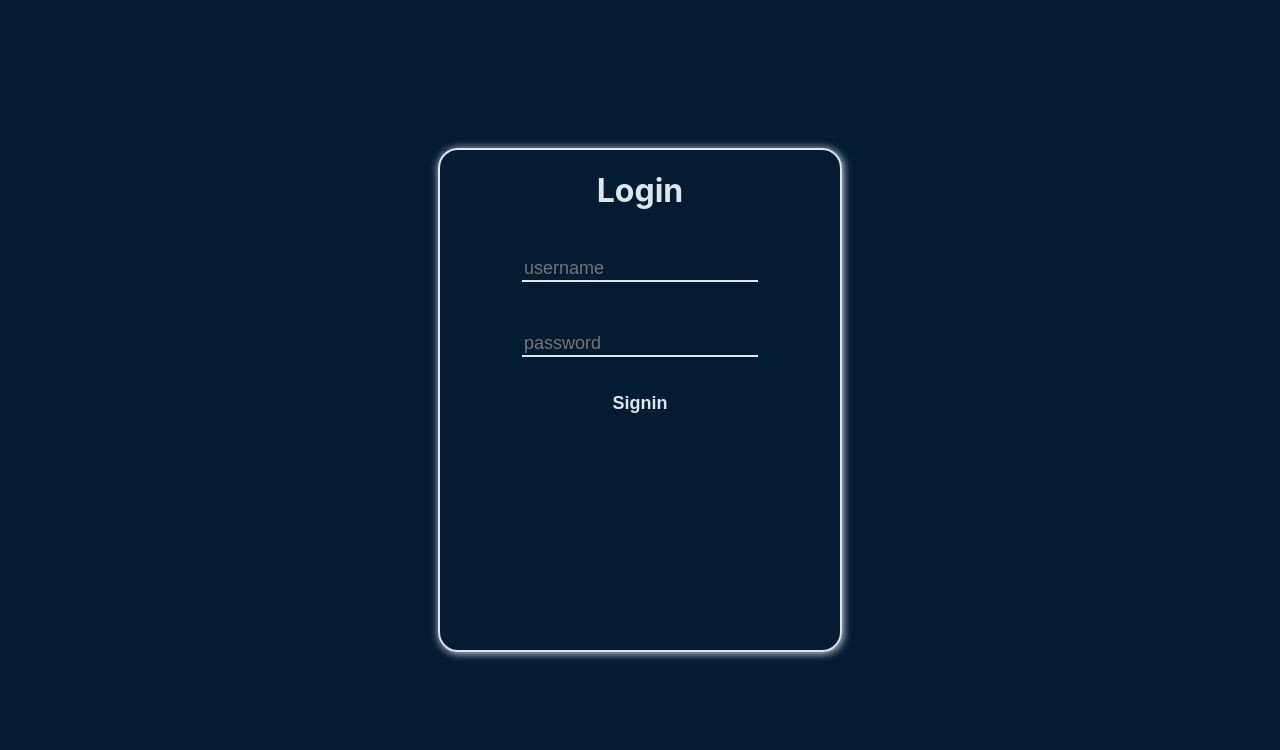
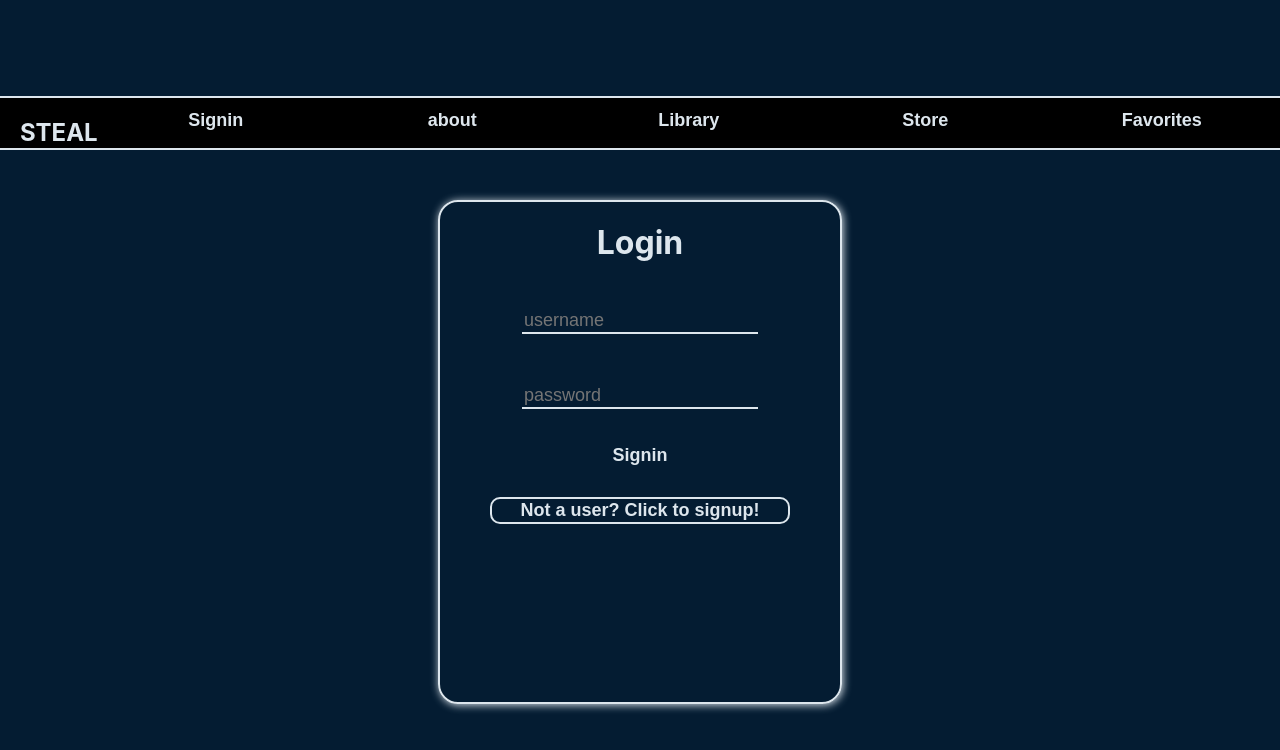
Before and after one commit to yosepov/4580-46, a React (Create React App) app: page / in a window 1280 px wide. Shown: the top 750 px of the page. Built offline with nearby package versions, Linux system fonts and the light colour scheme.

Commit message:
homework-14-6

```diff
--- /dev/null
+++ b/src/Components/Buttons/SignupButton/SignupButton.css
@@ -0,0 +1,27 @@
+.signupButton{
+    background-color: transparent;
+    border: 2px solid #DDE6ED;
+    font-size: 18px;
+    display: block;
+    margin: 30px auto;
+    width: 300px;
+    color: #DDE6ED;
+    cursor: pointer;
+    font-weight: 600;
+    border-radius: 10px;
+    transition: all 1s;
+}
+
+.signupButton:hover{
+    background-color: #DDE6ED;
+    color: #041C32;
+    border-radius: 10px;
+    border: none;
+    width: 350px;
+}
+.signupButton:active{
+    background-color: #000;
+    color: #fff;
+    border-radius: 10px;
+    border: none;
+}
--- /dev/null
+++ b/src/Components/Buttons/SignupButton/SignupButton.tsx
@@ -0,0 +1,11 @@
+import React from 'react';
+import './SignupButton.css'
+interface SignupButtonProps {
+    text: string;
+    handleOnClick:()=> void;
+}
+
+export const SignupButton = ({text, handleOnClick}: SignupButtonProps) => {
+
+    return <button onClick={handleOnClick} className='signupButton'>{text}</button>
+}
--- /dev/null
+++ b/src/Components/GameCard/GameCard.tsx
@@ -0,0 +1,23 @@
+import React from 'react'
+import './GameCard.css'
+
+interface GameCardProps {
+    title: string;
+    imageUrl: string;
+    description: string;
+    price: number;
+    geners: string[];
+
+}
+
+export const GameCard = (props: GameCardProps) => {
+    return <div>
+            <h1> {props.title}</h1>
+            <img src={props.imageUrl} ></img>
+            <p> {props.description}</p>
+            <p> {props.price}</p>
+            <p>{props.geners}</p>
+
+        </div>
+
+}
--- /dev/null
+++ b/src/Components/NavBar/NavBar.css
@@ -0,0 +1,26 @@
+.navBar{
+    width: 100%;
+    height: 50px;
+    display: flex;
+    /* justify-content: center;
+    align-items: center; */
+    /* height: 100vh; */
+    background-color: black;
+    /* margin: 5px; */
+    border-bottom: 2px solid #DDE6ED;
+    border-top: 2px solid #DDE6ED;
+    text-align: center;
+}
+
+.navBar > h1{
+    color:#DDE6ED;
+    margin-left: 20px;
+}
+.navBar > button{
+    height: 25px;
+
+}
+
+.navBar > button:nth-of-type(3){
+    margin-right: auto;
+}
--- /dev/null
+++ b/src/Components/NavBar/NavBar.tsx
@@ -0,0 +1,20 @@
+import React from 'react'
+import './NavBar.css'
+import '../Buttons/MainButton/MainButton'
+import { MainButton } from '../Buttons/MainButton/MainButton'
+
+// interface NavBarProps {
+//     type: string;
+//     placeholder: string;
+// }
+
+export const NavBar = () => {
+    return <nav className='navBar'>
+            <h1> STEAL</h1>
+            <MainButton title='Signin' />
+            <MainButton title='about' />
+            <MainButton title='Library' />
+            <MainButton title='Store' />
+            <MainButton title='Favorites' />
+        </nav>
+}
--- a/src/Components/Signin/Signin.css
+++ b/src/Components/Signin/Signin.css
@@ -1,11 +1,23 @@
+.navBox{
+    display: flex;
+    justify-content: center;
+    align-items: center;
+    /* height: 100vh; */
+    width:100%;
+    /* background-color: yellow; */
+    /* margin-top: 20px; */
+}
+
 .signinContainer {
     display: flex;
+    flex-direction: column;
     justify-content: center;
     align-items: center;
     height: 100vh;
 }
 
 .signBox {
+    margin-top: 50px;
     height: 500px;
     width: 400px;
     border: 2px solid #DDE6ED;
--- a/src/Components/Signin/Signin.tsx
+++ b/src/Components/Signin/Signin.tsx
@@ -1,17 +1,25 @@
 import React from 'react';
 import './Signin.css'
 import { InputText } from '../Form/Input/InputText';
-import { MainButton } from '../Buttons/MainButton';
+import { MainButton } from '../Buttons/MainButton/MainButton'
+import { SignupButton } from '../Buttons/SignupButton/SignupButton';
+import { NavBar } from '../NavBar/NavBar';
+import { GameCard } from '../GameCard/GameCard';
 
 export const SigninPage = () => {
 
     return (
         <div className='signinContainer'>
+            <div className='navBox'>
+                <NavBar />
+            </div>
             <div className='signBox'>
                 <h1 className='signinTitle'>Login</h1>
                 <InputText placeholder='username' type='text' />
                 <InputText placeholder='password' type='password' />
                 <MainButton title='Signin' />
+                <SignupButton handleOnClick={() => alert('hi')} text="Not a user? Click to signup!"/>
+                {/* <GameCard description='hjjhjhj' geners={['action','']} imageUrl='https://i.scdn.co/image/ab6761610000e5ebae9c8d8bb91a1030ef1bc223' price={35} title='game' /> */}
             </div>
         </div>
     )
```
Also changed, not shown: src/Components/ProfilePage/ProfilePage.tsx (added, +20 -0 lines), src/Components/Buttons/MainButton/MainButton.tsx (renamed from src/Components/Buttons/MainButton.tsx), src/Components/Buttons/MainButton/mainButton.css (renamed from src/Components/Buttons/mainButton.css), src/Components/GameCard/GameCard.css (added), src/Components/ProfilePage/ProfilePage.css (added).
